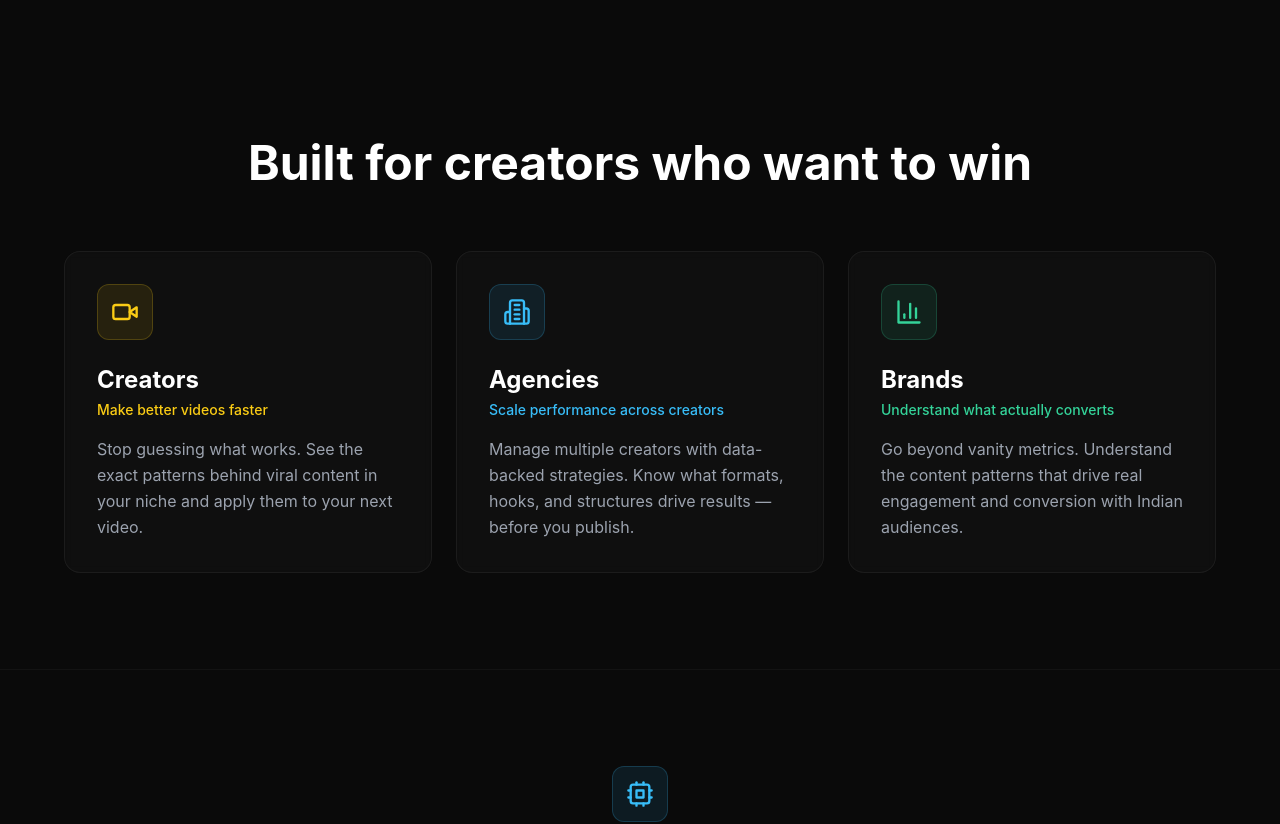
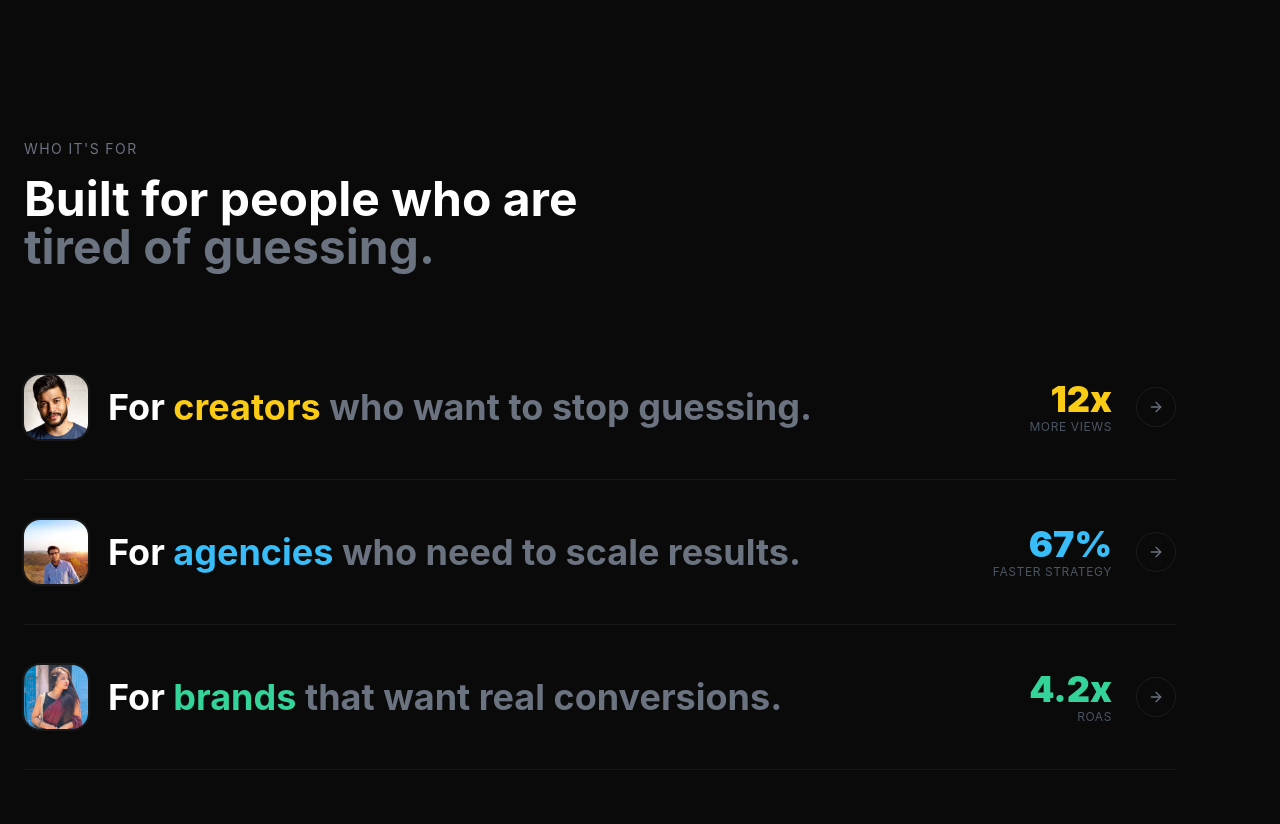
Before and after one commit to Treeback/wivvy-landing, a Next.js app: page / in a window 1280 px wide. Shown: the part 3140-3964 px from the top of the page. Built offline with nearby package versions, Linux system fonts and the light colour scheme.

Commit message:
Redesign use cases as typographic accordion with inline photos and expandable stories

```diff
--- a/components/Benefits.tsx
+++ b/components/Benefits.tsx
@@ -1,88 +1,150 @@
 'use client'
 
-import { motion } from 'framer-motion'
-import { Video, Building2, BarChart3 } from 'lucide-react'
+import React from 'react'
+import { motion, AnimatePresence } from 'framer-motion'
+import Image from 'next/image'
+import { ArrowRight } from 'lucide-react'
 
 const useCases = [
   {
-    icon: Video,
-    title: 'Creators',
-    tagline: 'Make better videos faster',
-    description: 'Stop guessing what works. See the exact patterns behind viral content in your niche and apply them to your next video.',
-    color: 'yellow',
-    iconBg: 'bg-yellow-400/10',
-    iconColor: 'text-yellow-400',
-    borderColor: 'border-yellow-400/20',
+    id: 'creators',
+    image: '/creators/creator-2.jpg',
+    label: 'creators',
+    tagline: 'who want to stop guessing.',
+    stat: '12x',
+    statLabel: 'more views',
+    color: 'text-yellow-400',
+    statColor: 'text-yellow-400/60',
+    lineColor: 'bg-yellow-400/20',
+    detail: 'Rohit went from 40K to 500K views per video. He didn\u2019t change his niche. He changed his hooks \u2014 using patterns we surfaced from 42 similar creators who were already winning.',
+    cta: 'creators',
   },
   {
-    icon: Building2,
-    title: 'Agencies',
-    tagline: 'Scale performance across creators',
-    description: 'Manage multiple creators with data-backed strategies. Know what formats, hooks, and structures drive results — before you publish.',
-    color: 'sky',
-    iconBg: 'bg-sky-400/10',
-    iconColor: 'text-sky-400',
-    borderColor: 'border-sky-400/20',
+    id: 'agencies',
+    image: '/creators/creator-1.jpg',
+    label: 'agencies',
+    tagline: 'who need to scale results.',
+    stat: '67%',
+    statLabel: 'faster strategy',
+    color: 'text-sky-400',
+    statColor: 'text-sky-400/60',
+    lineColor: 'bg-sky-400/20',
+    detail: 'CreatorScale manages 25 Indian creators. Before Wivvy, each strategy was gut feel. Now they have auto-generated niche playbooks \u2014 and 3 creators crossed 1M subs in 6 months.',
+    cta: 'agencies',
   },
   {
-    icon: BarChart3,
-    title: 'Brands',
-    tagline: 'Understand what actually converts',
-    description: 'Go beyond vanity metrics. Understand the content patterns that drive real engagement and conversion with Indian audiences.',
-    color: 'emerald',
-    iconBg: 'bg-emerald-400/10',
-    iconColor: 'text-emerald-400',
-    borderColor: 'border-emerald-400/20',
+    id: 'brands',
+    image: '/creators/creator-4.jpg',
+    label: 'brands',
+    tagline: 'that want real conversions.',
+    stat: '4.2x',
+    statLabel: 'ROAS',
+    color: 'text-emerald-400',
+    statColor: 'text-emerald-400/60',
+    lineColor: 'bg-emerald-400/20',
+    detail: 'A D2C skincare brand discovered that "myth-busting" hooks convert 4x better than product demos for Gen Z. They matched with the right creators and saw 4.2x ROAS in their first quarter.',
+    cta: 'brands',
   },
 ]
 
 export default function UseCases() {
+  const [expanded, setExpanded] = React.useState<string | null>(null)
+
   return (
     <section className="py-24 relative" id="use-cases">
       <div className="container mx-auto px-6">
-        {/* Section Header */}
+
+        {/* Header */}
         <motion.div
           initial={{ opacity: 0, y: 20 }}
           whileInView={{ opacity: 1, y: 0 }}
           viewport={{ once: true }}
-          className="text-center mb-16"
+          className="max-w-4xl mb-16"
         >
-          <h2 className="text-3xl md:text-4xl lg:text-5xl font-bold text-white mb-4">
-            Built for creators who want to win
+          <p className="text-sm text-gray-500 uppercase tracking-widest mb-4">Who it&apos;s for</p>
+          <h2 className="text-3xl md:text-4xl lg:text-5xl font-bold text-white leading-tight">
+            Built for people who are
+            <br />
+            <span className="text-gray-500">tired of guessing.</span>
           </h2>
         </motion.div>
 
-        {/* Cards */}
-        <div className="grid md:grid-cols-3 gap-6 max-w-6xl mx-auto">
-          {useCases.map((item, index) => (
+        {/* Use case rows — typography-driven */}
+        <div className="max-w-6xl space-y-0">
+          {useCases.map((uc, i) => (
             <motion.div
-              key={index}
+              key={uc.id}
               initial={{ opacity: 0, y: 30 }}
               whileInView={{ opacity: 1, y: 0 }}
               viewport={{ once: true }}
-              transition={{ delay: index * 0.15, duration: 0.5 }}
-              className="group"
+              transition={{ delay: i * 0.1 }}
             >
-              <div className="glass-card glass-card-hover p-8 h-full relative overflow-hidden">
-                <div className={`inline-flex items-center justify-center w-14 h-14 rounded-xl ${item.iconBg} border ${item.borderColor} mb-6 group-hover:scale-110 transition-transform duration-300`}>
-                  <item.icon className={`w-7 h-7 ${item.iconColor}`} />
+              {/* Main row */}
+              <button
+                onClick={() => setExpanded(expanded === uc.id ? null : uc.id)}
+                className="w-full text-left group py-8 md:py-10 border-b border-white/[0.06] cursor-pointer"
+              >
+                <div className="flex flex-col md:flex-row md:items-center gap-4 md:gap-6">
+                  {/* Inline photo + text */}
+                  <div className="flex items-center gap-4 md:gap-5 flex-1 min-w-0">
+                    {/* Avatar */}
+                    <motion.div
+                      whileHover={{ scale: 1.1, rotate: 3 }}
+                      className="w-14 h-14 md:w-16 md:h-16 rounded-2xl overflow-hidden flex-shrink-0 relative ring-2 ring-white/[0.06] group-hover:ring-white/[0.15] transition-all"
+                    >
+                      <Image src={uc.image} alt={uc.label} fill className="object-cover" sizes="64px" />
+                    </motion.div>
+
+                    {/* Typography */}
+                    <h3 className="text-2xl md:text-3xl lg:text-4xl font-bold leading-snug">
+                      <span className="text-white">For </span>
+                      <span className={`${uc.color}`}>{uc.label}</span>
+                      <span className="text-gray-500"> {uc.tagline}</span>
+                    </h3>
+                  </div>
+
+                  {/* Stat + arrow */}
+                  <div className="flex items-center gap-4 md:gap-6 pl-[4.5rem] md:pl-0">
+                    <div className="text-right">
+                      <span className={`text-3xl md:text-4xl font-black ${uc.color}`}>{uc.stat}</span>
+                      <p className="text-xs text-gray-600 uppercase tracking-wider">{uc.statLabel}</p>
+                    </div>
+                    <motion.div
+                      animate={{ rotate: expanded === uc.id ? 90 : 0 }}
+                      transition={{ duration: 0.2 }}
+                      className="w-10 h-10 rounded-full border border-white/[0.08] flex items-center justify-center text-gray-500 group-hover:border-white/[0.15] group-hover:text-white transition-all flex-shrink-0"
+                    >
+                      <ArrowRight className="w-4 h-4" />
+                    </motion.div>
+                  </div>
                 </div>
+              </button>
 
-                <h3 className="text-2xl font-bold text-white mb-1">
-                  {item.title}
-                </h3>
-                <p className={`text-sm font-medium mb-4 ${
-                  item.color === 'yellow' ? 'text-yellow-400' :
-                  item.color === 'sky' ? 'text-sky-400' :
-                  'text-emerald-400'
-                }`}>
-                  {item.tagline}
-                </p>
-
-                <p className="text-gray-400 leading-relaxed">
-                  {item.description}
-                </p>
-              </div>
+              {/* Expanded detail */}
+              <AnimatePresence>
+                {expanded === uc.id && (
+                  <motion.div
+                    initial={{ height: 0, opacity: 0 }}
+                    animate={{ height: 'auto', opacity: 1 }}
+                    exit={{ height: 0, opacity: 0 }}
+                    transition={{ duration: 0.3, ease: 'easeInOut' }}
+                    className="overflow-hidden"
+                  >
+                    <div className="pb-8 pt-2 pl-[4.5rem] md:pl-[5.25rem] pr-4 max-w-3xl">
+                      <p className="text-gray-400 leading-relaxed mb-4">
+                        {uc.detail}
+                      </p>
+                      <a
+                        href="#cta"
+                        className={`inline-flex items-center gap-2 text-sm font-semibold ${uc.color} hover:opacity-80 transition-opacity`}
+                      >
+                        Request early access for {uc.cta}
+                        <ArrowRight className="w-3.5 h-3.5" />
+                      </a>
+                    </div>
+                  </motion.div>
+                )}
+              </AnimatePresence>
             </motion.div>
           ))}
         </div>
```
